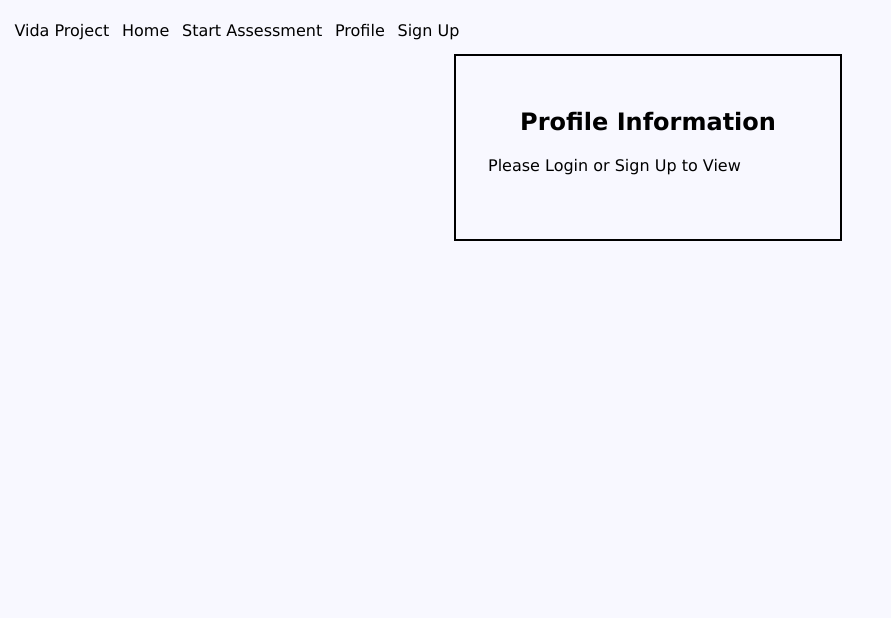
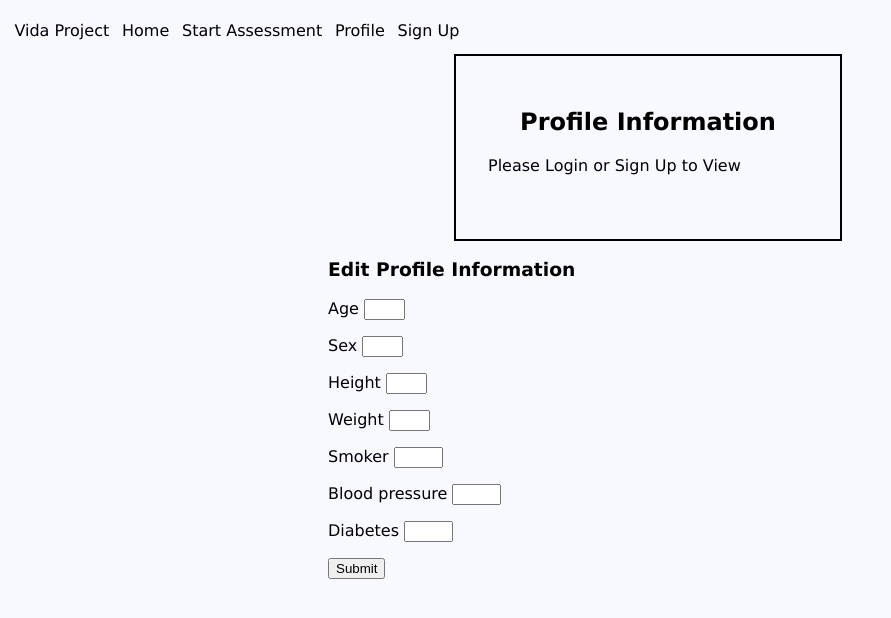
Before and after one commit to josearreluce/Vida-Project, a Flask app: template app/templates/profile.html in a window 1280 px wide. Shown: the top 618 px of the page, without its empty margins (0-891 px from the left). Run offline with Flask 2, Linux system fonts and the light colour scheme; the template is opened without the code that fills it, so the values that code supplies are empty, except form fields; tables that the repository leaves empty hold one stand-in row (values such as "Sample post"); form fields are guessed from the names that the template uses.

Commit message:
Updated the profile template to include an Edit Profile form.

```diff
--- a/app/templates/profile.html
+++ b/app/templates/profile.html
@@ -30,5 +30,20 @@
                 <button class="edit-profile-info">Edit Info</button>
             {% endif %}
         </div>
+        <div class="profile-editor">
+            <form class="login__form" action="" method="post" novalidate>
+                <div class="login__form-container">
+                <h3> Edit Profile Information </h3>
+                <p> {{ form.age.label }} {{ form.age(size=2) }}</p>
+                <p> {{ form.sex.label }} {{ form.sex(size=2) }}</p>
+                <p> {{ form.height.label }} {{ form.height(size=2) }}</p>
+                <p> {{ form.weight.label }} {{ form.weight(size=2) }} </p>
+                <p> {{ form.smoker.label }} {{ form.smoker(size=3) }} </p>
+                <p> {{ form.blood_pressure.label }} {{ form.blood_pressure(size=3) }} </p>
+                <p> {{ form.diabetes.label }} {{ form.diabetes(size=3) }} </p>
+                <p> {{ form.submit() }} </p>
+        </div>
+    </form>
+        </div>
     </div>
 {% endblock %}
```
